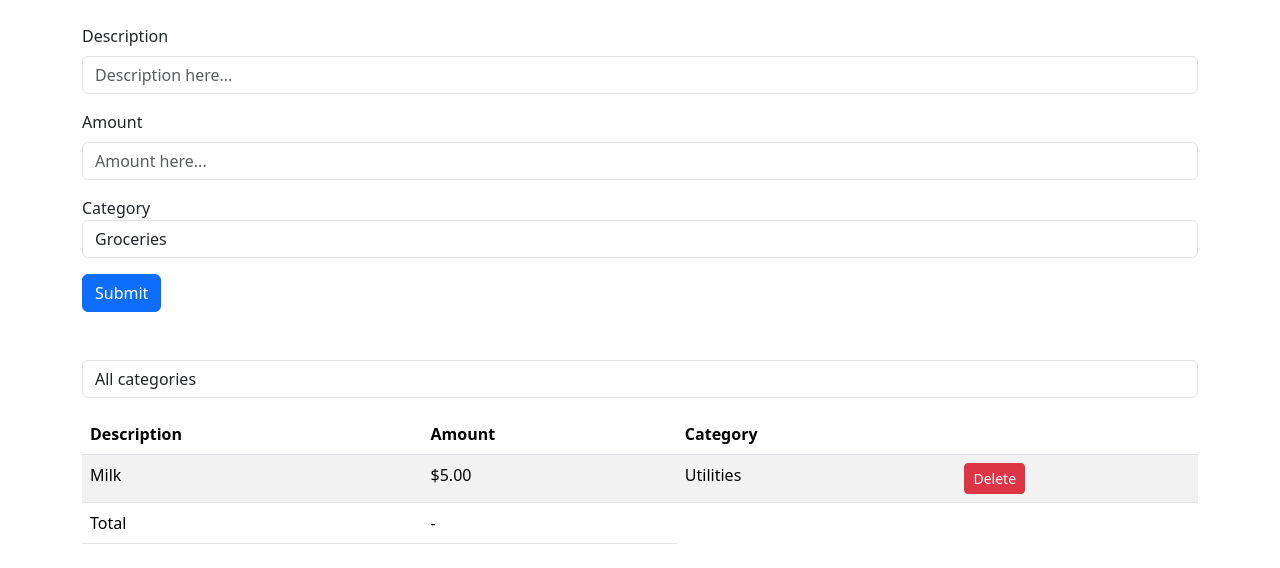
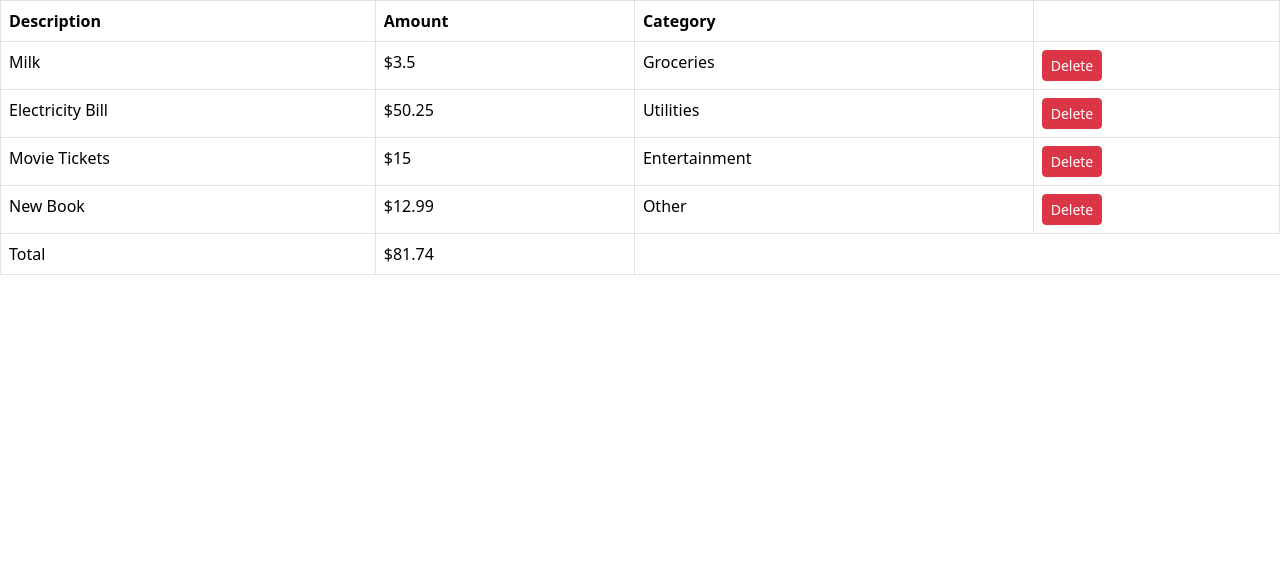
Before and after one commit to dboatengg/expense-tracker, a React (Vite) app: page / in a window 1280 px wide. Shown: the top 568 px of the page. Built offline with nearby package versions, Linux system fonts and the light colour scheme.

Commit message:
Finish Expense List component

```diff
--- a/src/App.tsx
+++ b/src/App.tsx
@@ -1,11 +1,32 @@
-import Filter from './components/Filter';
-import Form from './components/Form';
+import { useState } from 'react';
+import ExpenseList from './components/ExpenseList';
 
 function App() {
+  const [expenses, setExpenses] = useState([
+    { id: 1, description: 'Milk', amount: 3.5, category: 'Groceries' },
+    {
+      id: 2,
+      description: 'Electricity Bill',
+      amount: 50.25,
+      category: 'Utilities',
+    },
+    {
+      id: 3,
+      description: 'Movie Tickets',
+      amount: 15.0,
+      category: 'Entertainment',
+    },
+    { id: 4, description: 'New Book', amount: 12.99, category: 'Other' },
+  ]);
+
+  if (expenses.length === 0) return null;
+
   return (
     <div>
-      <Form />
-      <Filter />
+      <ExpenseList
+        expenses={expenses}
+        onDelete={(id) => setExpenses(expenses.filter((e) => e.id !== id))}
+      />
     </div>
   );
 }
--- /dev/null
+++ b/src/components/ExpenseList.tsx
@@ -0,0 +1,65 @@
+interface Expense {
+  id: number;
+  description: string;
+  amount: number;
+  category: string;
+}
+
+interface Props {
+  expenses: Expense[];
+  onDelete: (id: number) => void;
+}
+
+const ExpenseList = ({ expenses, onDelete }: Props) => {
+  return (
+    <table className='table table-bordered'>
+      <thead>
+        <tr>
+          <th>Description</th>
+          <th>Amount</th>
+          <th>Category</th>
+          <th></th>
+        </tr>
+      </thead>
+      <tbody>
+        {/* <tr>
+          <td>Milk</td>
+          <td>$5.00</td>
+          <td>Utilities</td>
+          <td>
+            <button className='btn btn-sm btn-danger'>Delete</button>
+          </td>
+        </tr> */}
+
+        {expenses.map((expense) => (
+          <tr key={expense.id}>
+            <td>{expense.description}</td>
+            <td>${expense.amount}</td>
+            <td>{expense.category}</td>
+            <td>
+              <button
+                className='btn btn-sm btn-danger'
+                onClick={() => onDelete(expense.id)}
+              >
+                Delete
+              </button>
+            </td>
+          </tr>
+        ))}
+      </tbody>
+      <tfoot>
+        <tr>
+          <td>Total</td>
+          <td>
+            $
+            {expenses
+              .reduce((acc, expense) => expense.amount + acc, 0)
+              .toFixed(2)}
+          </td>
+        </tr>
+      </tfoot>
+    </table>
+  );
+};
+
+export default ExpenseList;
--- a/src/components/Filter.tsx
+++ b/src/components/Filter.tsx
@@ -16,30 +16,6 @@
           </select>
         </div>
       </form>
-      <table className='table table-striped'>
-        <thead>
-          <tr>
-            <th scope='col'>Description</th>
-            <th scope='col'>Amount</th>
-            <th scope='col'>Category</th>
-            <th scope='col'></th>
-          </tr>
-        </thead>
-        <tbody>
-          <tr>
-            <td>Milk</td>
-            <td>$5.00</td>
-            <td>Utilities</td>
-            <td>
-              <button className='btn btn-sm btn-danger'>Delete</button>
-            </td>
-          </tr>
-          <tr>
-            <td>Total</td>
-            <td>-</td>
-          </tr>
-        </tbody>
-      </table>
     </div>
   );
 };
--- a/src/components/Form.tsx
+++ b/src/components/Form.tsx
@@ -1,4 +1,6 @@
-import { FieldValues, useForm } from 'react-hook-form';
+import { useForm } from 'react-hook-form';
+// import Filter from './Filter';
+// import { useState } from 'react';
 
 interface FormData {
   description: string;
@@ -7,6 +9,8 @@
 }
 
 const Form = () => {
+  // const [filteredData, setFilteredData] = useState<FormData[]>([]);
+
   const {
     register,
     handleSubmit,
@@ -14,7 +18,9 @@
     reset,
   } = useForm<FormData>();
 
-  const onSubmit = (data: FieldValues) => {
+  const onSubmit = (data: FormData) => {
+    setFilteredData([data]);
+
     const existingData = localStorage.getItem(data.category);
     let newData = [];
     if (existingData) {
@@ -28,6 +34,7 @@
   };
 
   return (
+    <>
       <form className='container mt-4 mb-4' onSubmit={handleSubmit(onSubmit)}>
         <div className='mb-3'>
           <label htmlFor='description' className='form-label'>
@@ -66,7 +73,7 @@
             id='category'
             className='form-control'
           >
-          {/* <option disabled>Choose category</option> */}
+            {/* <option disabled defaultValue='true'></option> */}
             <option value='groceries'>Groceries</option>
             <option value='utilities'>Utilities</option>
             <option value='entertainment'>Entertainment</option>
@@ -77,6 +84,7 @@
         </div>
         <button className='btn btn-primary'>Submit</button>
       </form>
+    </>
   );
 };
 
```
Lines whose indentation alone changed are shown as unchanged.
